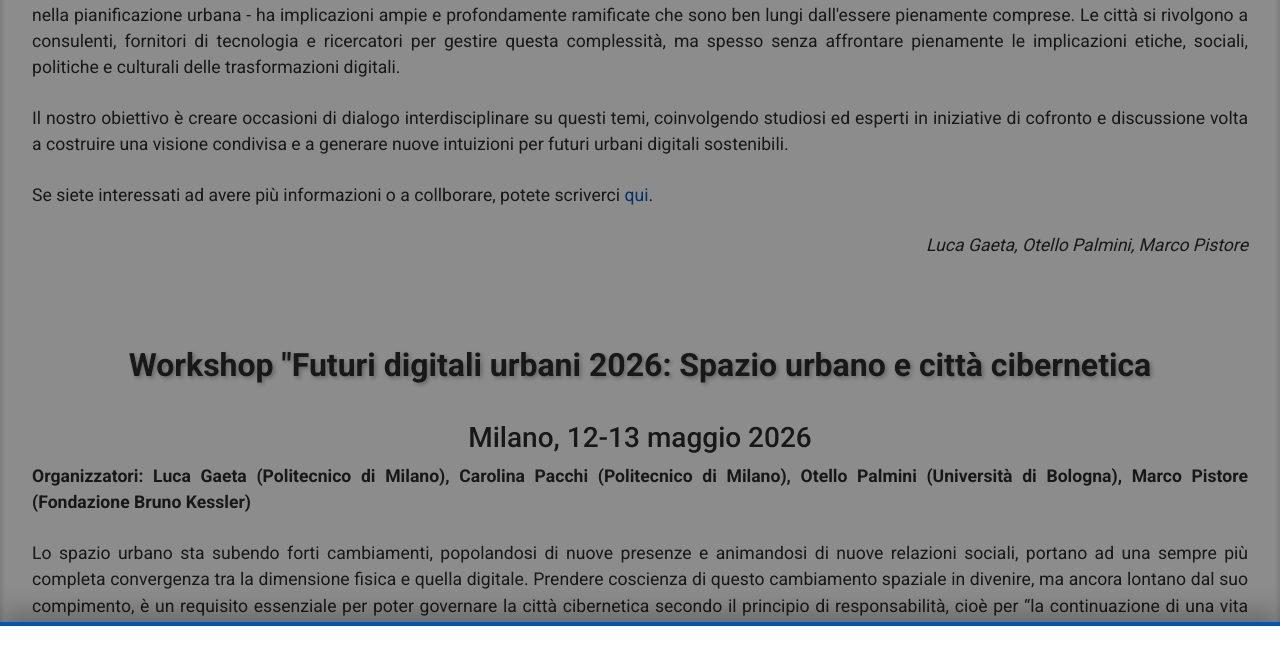
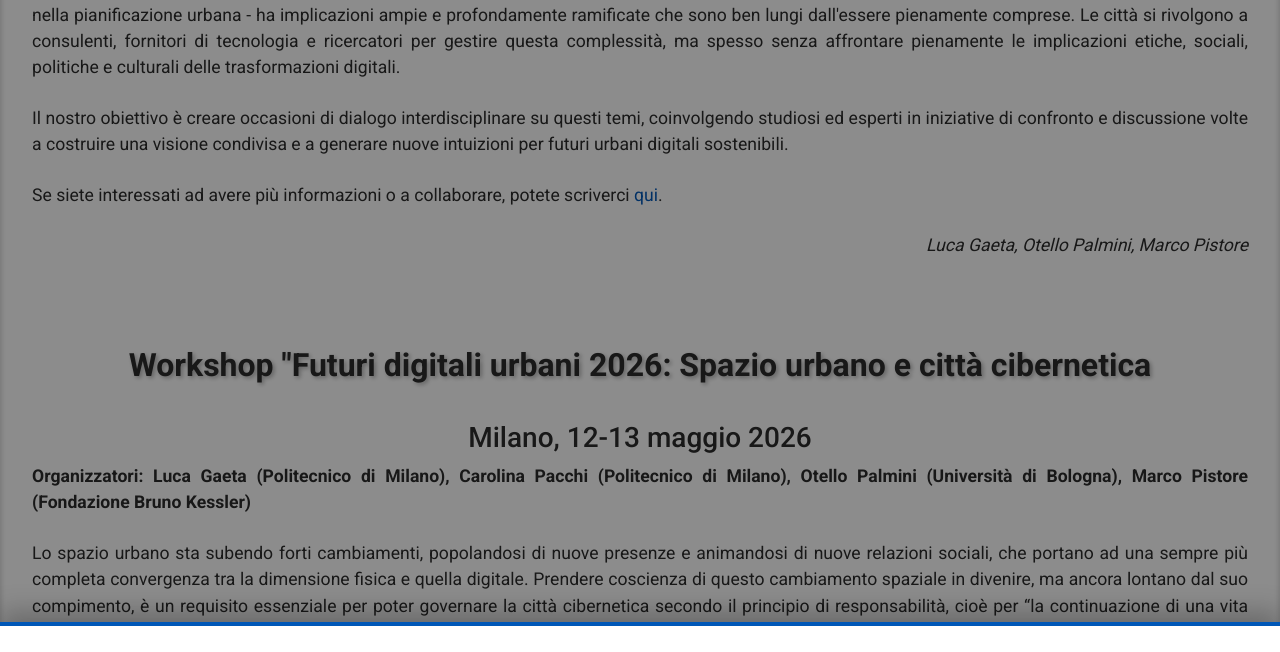
Before and after one commit to fbk-most/fbk-most.github.io, a Jekyll site: the page built from _pages/digital_urban_futures.html, in a window 1280 px wide and 1400 px high. Shown: the part 512-1164 px from the top of the window. Built offline with Jekyll 4.4.1, drawn with Linux system fonts in a browser that asks for light colours; nearby versions of some CDN libraries; library files that are not in the unit come from our copies; some of the changed text lies outside the part shown.

Commit message:
fix: typos

```diff
--- a/_pages/digital_urban_futures.html
+++ b/_pages/digital_urban_futures.html
@@ -25,11 +25,11 @@ permalink: /digital_urban_futures/
       </p>
       <p>
         Il nostro obiettivo è creare occasioni di dialogo interdisciplinare su questi temi, coinvolgendo studiosi
-        ed esperti in iniziative di cofronto e discussione volta a costruire una visione
+        ed esperti in iniziative di confronto e discussione volte a costruire una visione
         condivisa e a generare nuove intuizioni per futuri urbani digitali sostenibili.
       </p>
       <p>
-        Se siete interessati ad avere più informazioni o a collborare, potete scriverci
+        Se siete interessati ad avere più informazioni o a collaborare, potete scriverci
         <a href="mailto:digital-urban-futures@fbk.eu">qui</a>.
       </p>
       <p style="text-align: right;"><i>Luca Gaeta, Otello Palmini, Marco Pistore</i></p>
@@ -49,13 +49,13 @@ permalink: /digital_urban_futures/
       </b></p>
       <p>
         Lo spazio urbano sta subendo forti cambiamenti, popolandosi di nuove presenze e animandosi di nuove
-        relazioni sociali, portano ad una sempre più completa convergenza tra la dimensione fisica e quella digitale.
+        relazioni sociali, che portano ad una sempre più completa convergenza tra la dimensione fisica e quella digitale.
         Prendere coscienza di questo cambiamento spaziale in divenire, ma ancora lontano dal suo compimento, è un
         requisito essenziale per poter governare la città cibernetica secondo il principio di responsabilità,
         cioè per “la continuazione di una vita che sia autenticamente umana” come dice il filosofo Hans Jonas.
       </p>
       <p>
-        Il workshop si pone l'obiettivo di arginare, in ottica interdisciplinare, su questa evoluzione dello spazio
+        Il workshop si pone l'obiettivo di ragionare, in ottica interdisciplinare, su questa evoluzione dello spazio
         urbano nella nuova città cibernetica, concentrandosi su tre temi principali: Usi della città cibernetica,
         Percezioni della città cibernetica, Valori della città cibernetica.
         Una descrizione più dettagliata di questi temi è disponibile a
```
Also changed, not shown: other parts of _pages/digital_urban_futures.html (+1 -1 lines).
